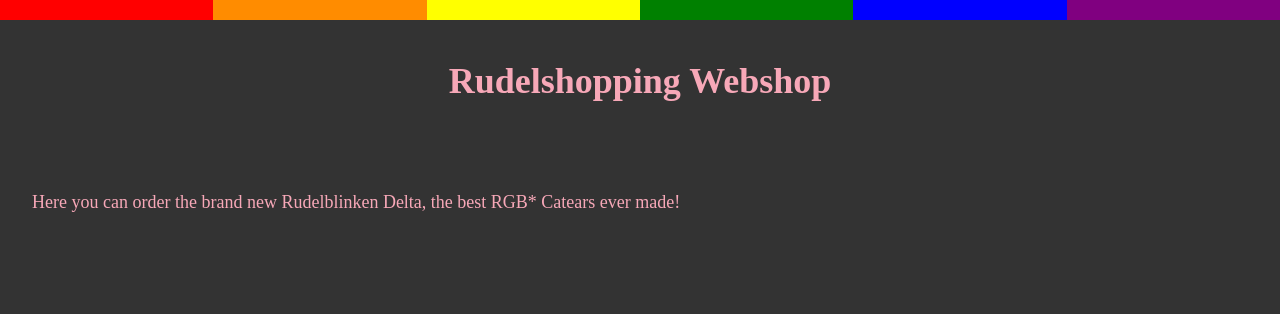
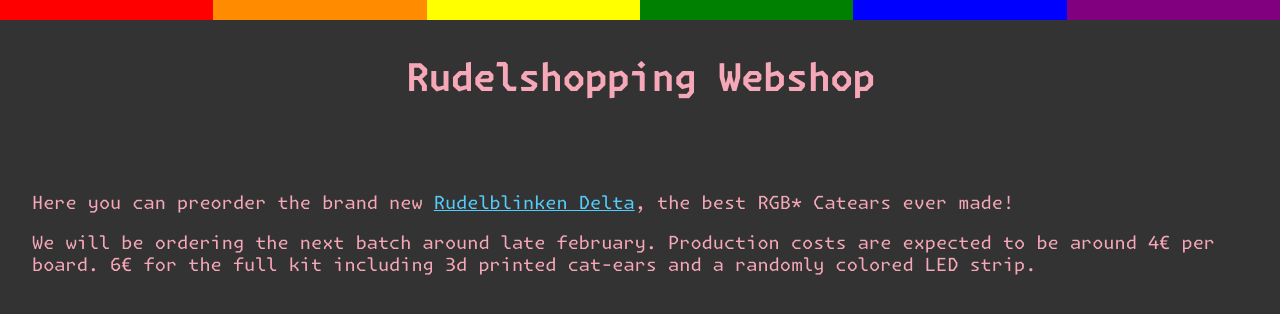
Before and after one commit to zebreus/rudelshopping, a plain HTML site: page index.html in a window 1280 px wide. Drawn offline with Linux system fonts and the light colour scheme.

Commit message:
Actually use fonts

```diff
--- a/index.html
+++ b/index.html
@@ -6,6 +6,11 @@
     <meta name="viewport" content="width=device-width, initial-scale=1.0">
     <title>Rudelshopping</title>
     <style>
+        @font-face {
+            font-family: krypton;
+            src: url(./fonts/MonaspaceKrypton-Regular.woff2);
+        }
+
         body {
             margin: 0;
             padding: 0;
@@ -13,6 +18,7 @@
             color: #F7A8B8;
             /* Pink color for text */
             font-size: 18px;
+            font-family: krypton;
             /* Adjust the font size as needed */
         }
 
@@ -95,17 +101,22 @@
 
     <div class="container">
         <p>
-            Here you can order the brand new Rudelblinken Delta, the best RGB* Catears ever made! <br>
-            <script async src="https://js.stripe.com/v3/buy-button.js">
-            </script>
-
+            Here you can preorder the brand new <a href="https://oshwlab.com/zebreus/rudelblinken">Rudelblinken
+                Delta</a>, the best RGB* Catears ever made!
+        </p>
+        <p>
+            We will be ordering the next batch around late february. Production costs are expected to be around 4€ per
+            board. 6€ for the full kit including 3d printed cat-ears and a randomly colored LED strip.
+        </p>
+        <div>
             <script async src="https://js.stripe.com/v3/buy-button.js">
             </script>
 
             <stripe-buy-button buy-button-id="buy_btn_1QbpyyHJoEV9gwx14RV6ov9a"
                 publishable-key="pk_live_51Qbi16HJoEV9gwx1u0N0R4Cf4qOKUVlFZwkVURlDqZsBfN7xAtaOWqsMlYKuoC3pi4pExJtdMLyIGPR75mC5HPbH00qYxTYcHO">
             </stripe-buy-button>
-        </p>
+        </div>
+
     </div>
 
 </body>
```
